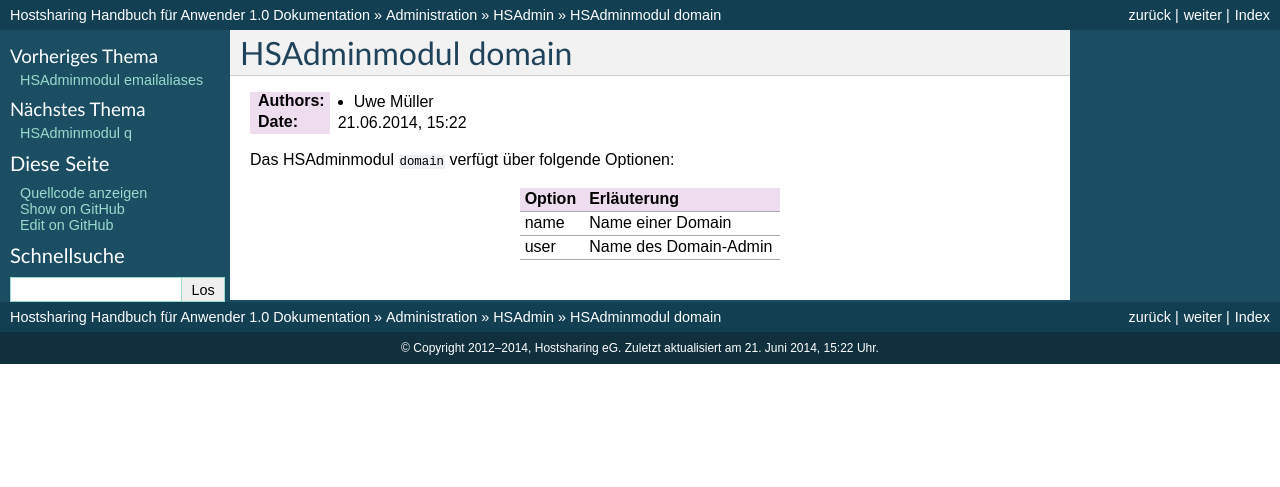
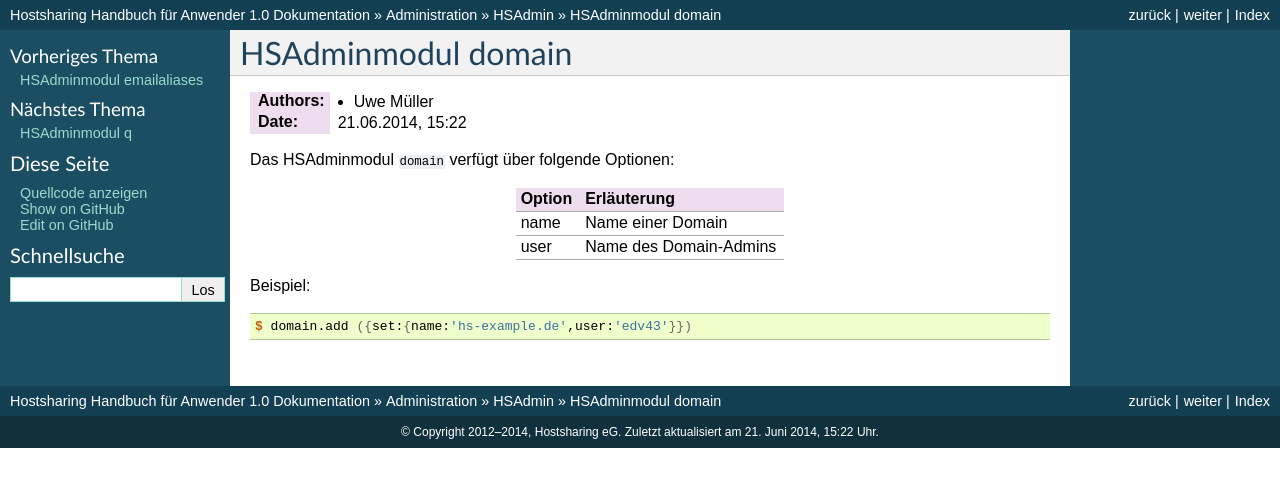
Before and after one commit to hostsharing/hs.docs.users, a Sphinx documentation site: the page built from source/administration/hsadmin/domain.rst, in a window 1280 px wide. Shown: the top 487 px of the page. Built offline with Sphinx 7.4.7, drawn with Linux system fonts in a browser that asks for light colours; pages that are not in the unit, such as notebooks, are missing from menus.

Commit message:
code snippet added

```diff
--- a/source/administration/hsadmin/domain.rst
+++ b/source/administration/hsadmin/domain.rst
@@ -16,5 +16,11 @@
 +===============+================================================+
 | name          | Name einer Domain                              |
 +---------------+------------------------------------------------+
-| user          | Name des Domain-Admin                          |
+| user          | Name des Domain-Admins                         |
 +---------------+------------------------------------------------+
+
+Beispiel:
+
+.. code-block:: console
+
+    $ domain.add ({set:{name:'hs-example.de',user:'edv43'}})
```
